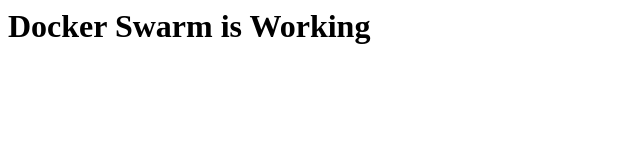
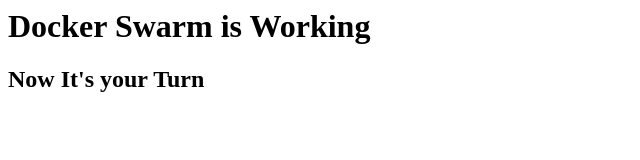
Before and after one commit to STARDITISS/myrepo, a plain HTML site: page index.html in a window 1280 px wide. Shown: the whole page, without its empty margins (0-640 px from the left). Drawn offline with Linux system fonts and the light colour scheme.

Commit message:
Ab aap ki baari

```diff
--- a/index.html
+++ b/index.html
@@ -1 +1,2 @@
 <h1> Docker Swarm is Working </h1>
+<h2> Now It's your Turn </h2>
```
